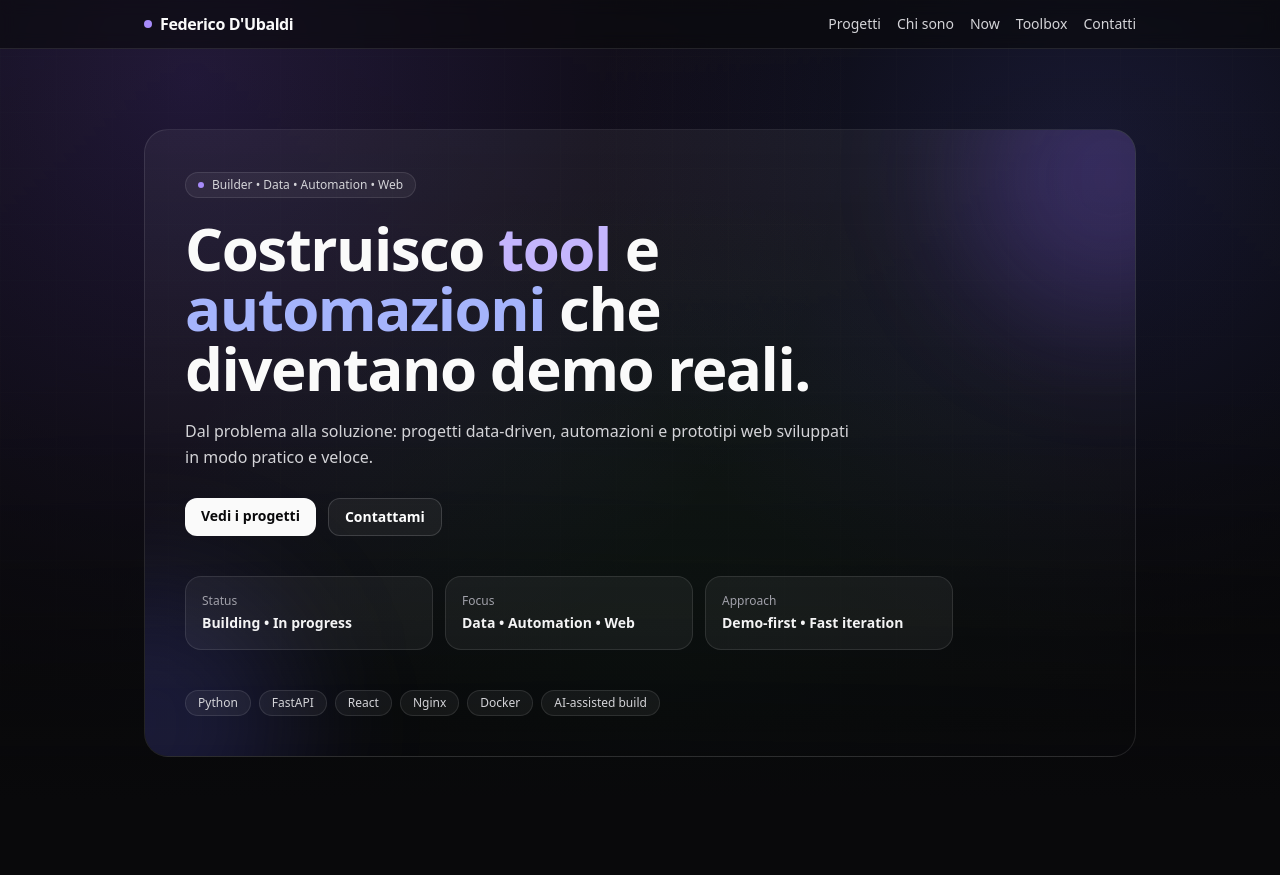
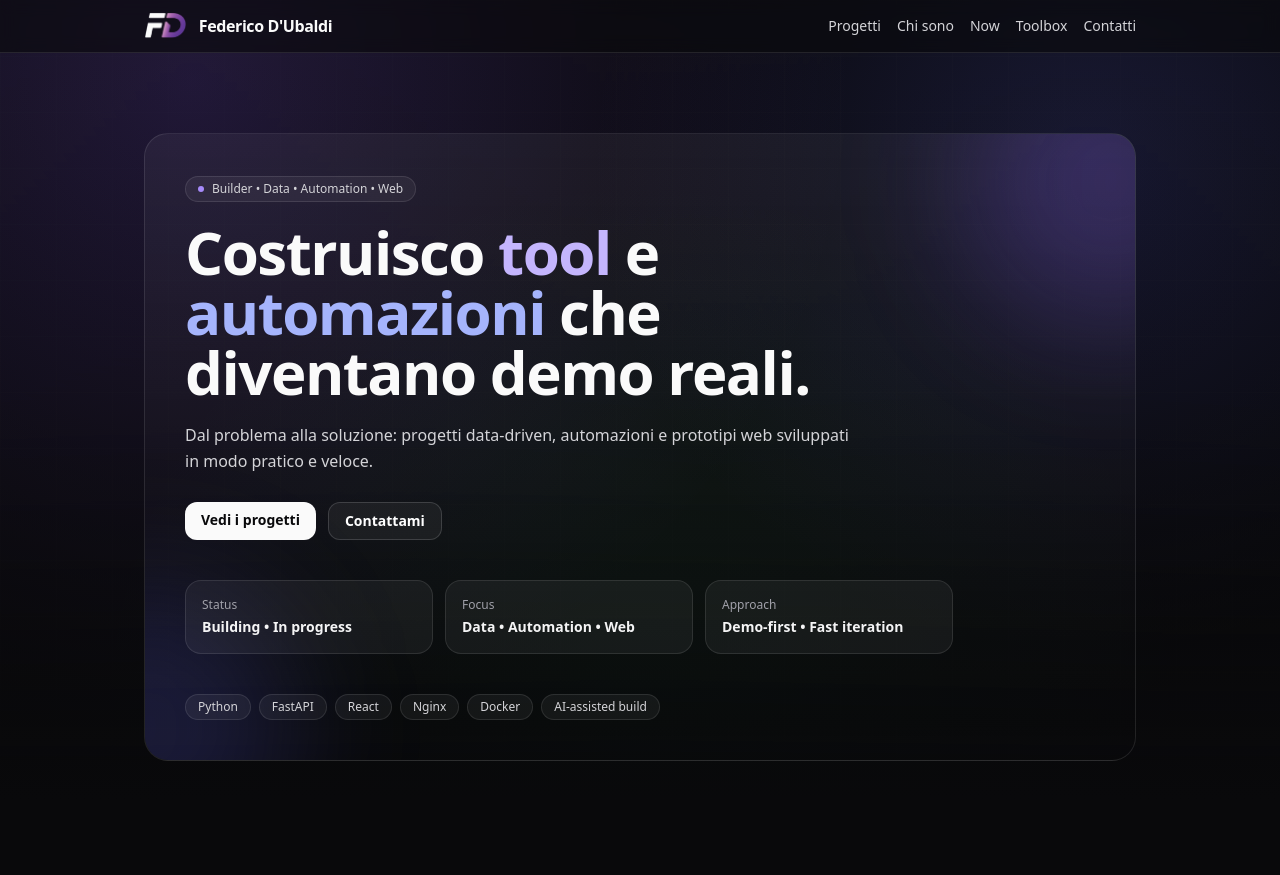
Before and after one commit to xDubby/federicodubaldi-portfolio, an Astro site: page / in a window 1280 px wide. Shown: the top 875 px of the page. Built offline with nearby package versions, Linux system fonts and the light colour scheme; Astro itself is replaced by a stand-in of ours.

Commit message:
feat: add FD logo to header

```diff
--- a/src/pages/index.astro
+++ b/src/pages/index.astro
@@ -79,10 +79,17 @@ const toolbox = [
     <!-- Header -->
     <header class="sticky top-0 z-50 border-b border-white/10 bg-zinc-950/60 backdrop-blur">
       <div class="mx-auto flex max-w-5xl items-center justify-between px-4 py-3">
-        <a href="#top" class="flex items-center gap-2 font-semibold tracking-tight">
-          <span class="inline-flex h-2 w-2 rounded-full bg-violet-400"></span>
-          {name}
-        </a>
+        <a href="#top" class="flex items-center gap-3 font-semibold tracking-tight">
+  <img
+    src="/fd-logo.png"
+    alt="FD Logo"
+    class="h-7 w-auto"
+  />
+  <span class="text-sm md:text-base">
+    {name}
+  </span>
+</a>
+
 
         <nav class="flex items-center gap-4 text-sm text-zinc-300">
           <a class="hover:text-white" href="#projects">Progetti</a>
```
Also changed, not shown: public/fd-logo.png (added).
